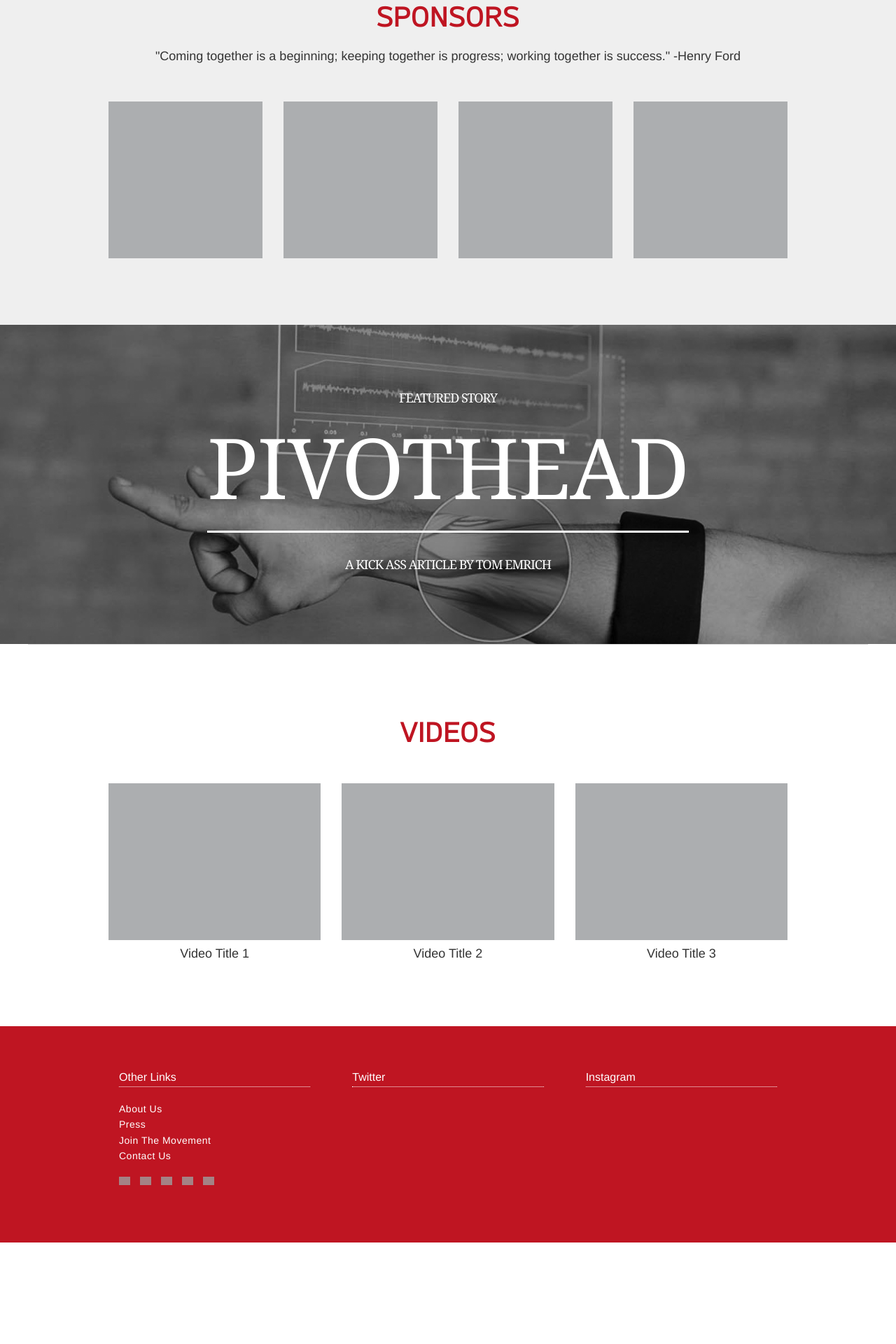
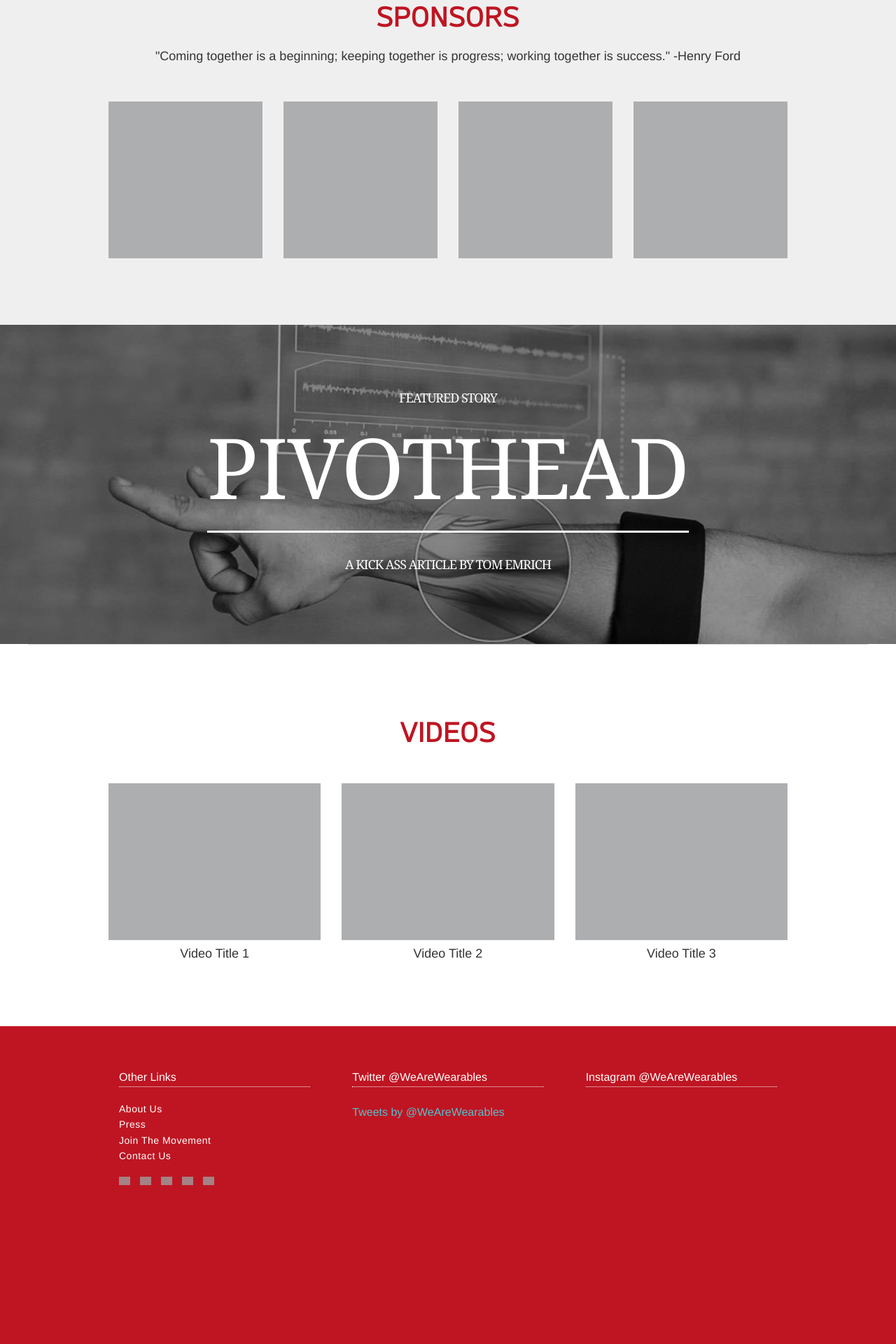
Before and after one commit to scottchen18/wearables, a CodeIgniter app: page / in a window 1280 px wide. Shown: the part 1985-3905 px from the top of the page at 70% size. Before the commit the page ends 3760 px from the top, so only its background shows below. Run offline with CodeIgniter, Linux system fonts and the light colour scheme; some libraries are stand-ins or nearby versions; grey boxes are pictures that could not be loaded.

Commit message:
added social widgets, links and other yak

```diff
--- a/application/views/main/landing.php
+++ b/application/views/main/landing.php
@@ -201,21 +201,27 @@
 
 						</ul>
 
-						<div class="social_links"><a target="_blank" href="http://www.facebook.com/ProjectRHINOTO"><img src="https://s3.amazonaws.com/webImages/facebook-white-16px.png"></a>
-						<a target="_blank" href="http://www.twitter.com/ProjectRHINO"><img src="https://s3.amazonaws.com/webImages/twitter-white-16px.png"></a>
+						<div class="social_links"><a target="_blank" href="http://www.facebook.com/wearewearables"><img src="https://s3.amazonaws.com/webImages/facebook-white-16px.png"></a>
+						<a target="_blank" href="http://www.twitter.com/wearewearables"><img src="https://s3.amazonaws.com/webImages/twitter-white-16px.png"></a>
 						<a target="_blank" href="http://blog.projectspac.es"><img src="https://s3.amazonaws.com/webImages/tumblr-white-16px.png"></a>
-						<a target="_blank" href="http://www.instagram.com/ProjectRHINO"><img src="https://s3.amazonaws.com/webImages/instagram-white-16px.png"></a>
-						<a target="_blank" href="http://www.youtube.com/ProjectRHINOTO"><img src="https://s3.amazonaws.com/webImages/youtube-white-16px.png"></a>
+						<a target="_blank" href="http://www.instagram.com/wearewearables"><img src="https://s3.amazonaws.com/webImages/instagram-white-16px.png"></a>
+						<a target="_blank" href="http://www.youtube.com/wearewearables"><img src="https://s3.amazonaws.com/webImages/youtube-white-16px.png"></a>
 						</div>
 					</div>
 
 		</div>
 
 		<div class="small-12 medium-4 columns f_box">
-					<div class="f_top">Twitter</div>
+					<div style="margin-bottom:28px;" class="f_top">Twitter @WeAreWearables</div>
+					<a class="twitter-timeline" data-tweet-limit="3" data-link-color="#bf1522" data-border-color="#bf1522" data-background-color="#efefef" href="https://twitter.com/WeAreWearables" data-widget-id="469174070731218944">Tweets by @WeAreWearables</a>
+					<script>!function(d,s,id){var js,fjs=d.getElementsByTagName(s)[0],p=/^http:/.test(d.location)?'http':'https';if(!d.getElementById(id)){js=d.createElement(s);js.id=id;js.src=p+"://platform.twitter.com/widgets.js";fjs.parentNode.insertBefore(js,fjs);}}(document,"script","twitter-wjs");</script>
+
+
 		</div>
 		<div class="small-12 medium-4 columns f_box">
-					<div class="f_top">Instagram</div>
+					<div style="margin-bottom:30px;" class="f_top">Instagram @WeAreWearables</div>
+					<!-- www.intagme.com -->
+					<iframe style="height:274px;width:274px;" src="http://www.intagme.com/in/?u=d2VhcmV3ZWFyYWJsZXN8c2x8MzAwfDJ8M3x8eWVzfDV8dW5kZWZpbmVkfG5v" allowTransparency="true" frameborder="0" scrolling="no" style="border:none; overflow:hidden; width:315px; height: 315px" ></iframe>
 		</div>
 	</div>
 </section>
```
